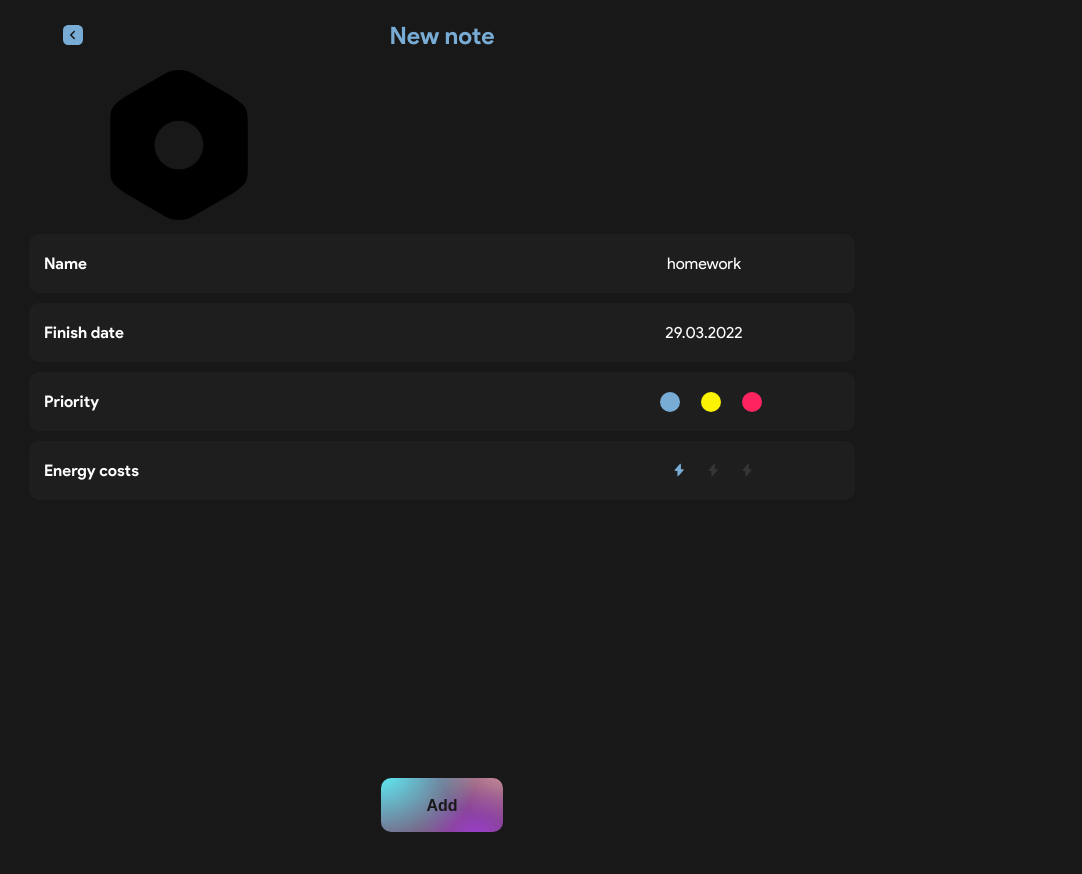
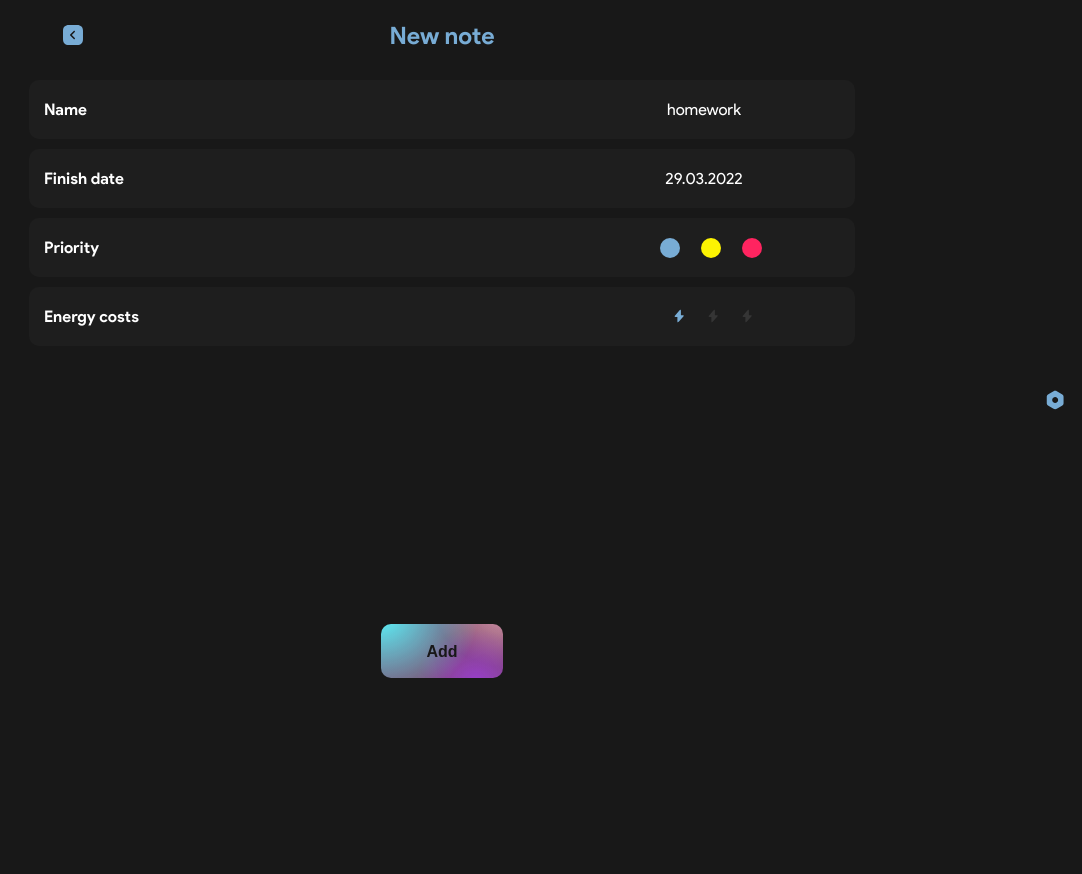
Before and after one commit to Huper12345/MINI-todo-huper12345, a plain HTML site: page index.html in a window 1280 px wide. Shown: the whole page, without its empty margins (198-1280 px from the left). After the commit the page ends 800 px from the top, so only its background shows below. Drawn offline with Linux system fonts and the light colour scheme.

Commit message:
Update style.css

```diff
--- a/assets/css/style.css
+++ b/assets/css/style.css
@@ -101,7 +101,7 @@ h1, h2, h3, h4, h5, h6 {
     fill: var(--blue);
 }
 
-/* .settings__button {
+.settings__button {
     display: block;
     text-decoration: none;
     position: absolute;
@@ -120,7 +120,7 @@ h1, h2, h3, h4, h5, h6 {
     width: 18.34px;
     height: 20px;
     fill: var(--blue);
-} */
+}
 
 
 /* wrappers */
```
